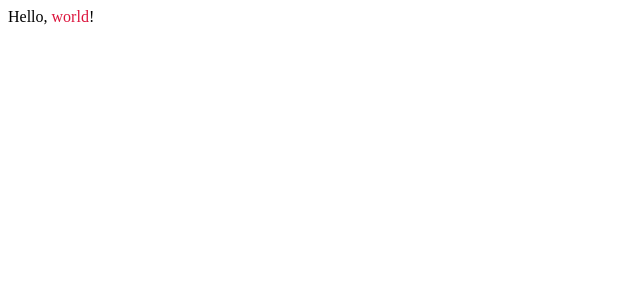
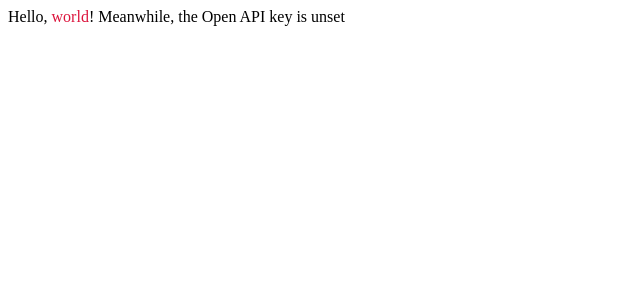
Before and after one commit to agxmeister/moneypenny, a Next.js app: page / in a window 1280 px wide. Shown: the top 300 px of the page, without its empty margins (0-640 px from the left). Built offline with nearby package versions, Linux system fonts and the light colour scheme; no server answers.

Commit message:
Add the .env.example to the project.

```diff
--- a/src/app/page.tsx
+++ b/src/app/page.tsx
@@ -2,6 +2,6 @@ import styles from "./page.module.css"
 
 export default function Home() {
     return (
-        <>Hello, <span className={styles.bold}>world</span>!</>
+        <>Hello, <span className={styles.bold}>world</span>! Meanwhile, the Open API key is {process.env.OPENAI_API_KEY}</>
     );
 }
```
Also changed, not shown: 2 other files (tests, documents, lock files or other folders).
